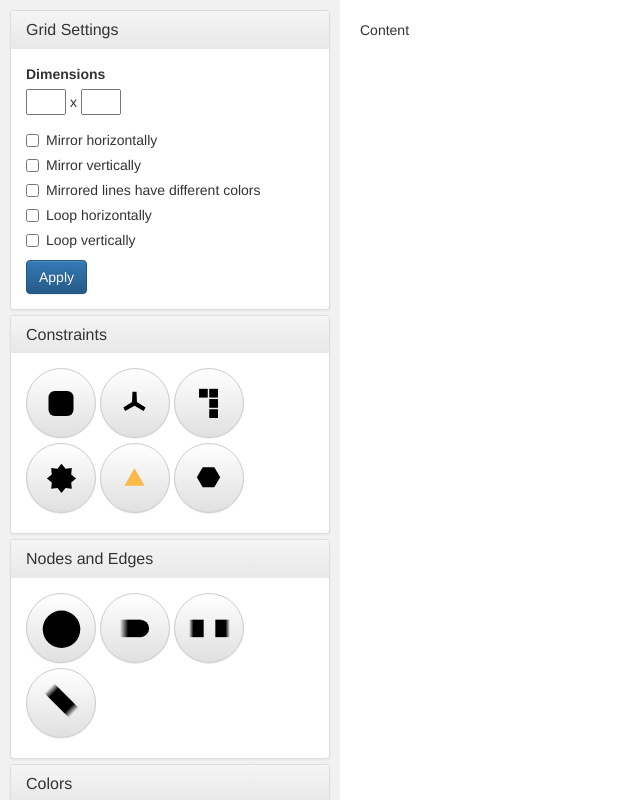
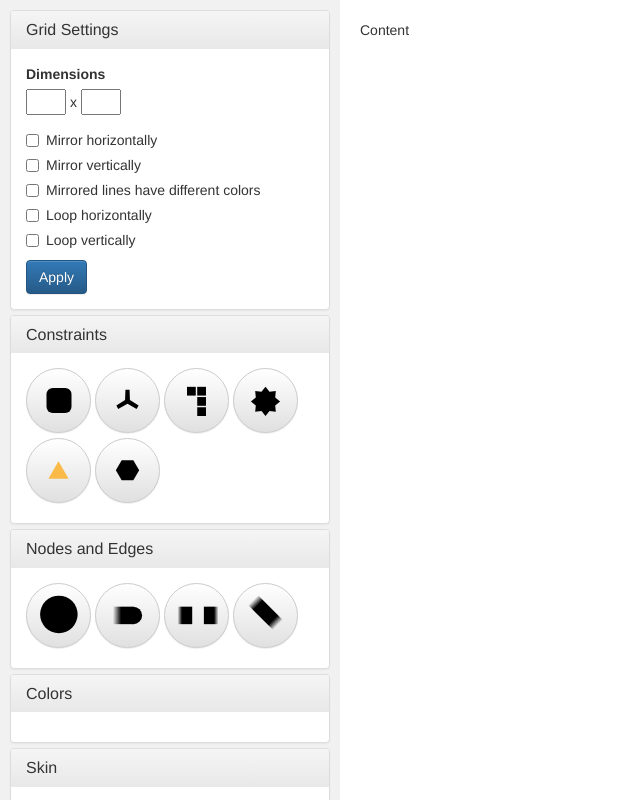
Before and after one commit to haizan2/witness_solver, a plain HTML site: page index.html in a window 1280 px wide. Shown: the whole page, without its empty margins (0-640 px from the left). Drawn offline with nearby package versions, Linux system fonts and the light colour scheme.

Commit message:
Adjusted button size

```diff
--- a/css/main.css
+++ b/css/main.css
@@ -27,9 +27,9 @@ label {
 }
 
 .btn-circle {
-    width: 70px;
-    height: 70px;
+    width: 65px;
+    height: 65px;
     text-align: center;
-    border-radius: 35px;
+    border-radius: 32.5px;
     margin-bottom: 5px;
 }
--- a/index.html
+++ b/index.html
@@ -135,7 +135,7 @@
                   <h4 class="panel-title">Nodes and Edges</h4>
                 </div>
                 <div class="panel-body">
-                  <button id="menu-constr-start" type="button" class="btn btn-default btn-circle menu-toggle-btn"><svg width="45" height="45" viewBox="-50 -70 100 120"><use class="menu-constr-shape" xlink:href="#startpoint-display"/></svg></button>
+                  <button id="menu-constr-start" type="button" class="btn btn-default btn-circle menu-toggle-btn"><svg width="45" height="45" viewBox="-43 -65 100 120"><use class="menu-constr-shape" xlink:href="#startpoint-display"/></svg></button>
                   <button id="menu-constr-end" type="button" class="btn btn-default btn-circle menu-toggle-btn"><svg width="35" height="35" viewBox="-50 -70 100 120">
                     <defs>
                       <linearGradient id="grad-fo1">
@@ -146,7 +146,7 @@
                     <rect x="-50" y="-30" width="70" height="60" fill="url(#grad-fo1)"/>
                     <circle cx="20" cy="0" r="30"/>
                   </svg></button>
-                  <button id="menu-constr-break" type="button" class="btn btn-default btn-circle menu-toggle-btn"><svg width="45" height="35" viewBox="-70 -70 140 120">
+                  <button id="menu-constr-break" type="button" class="btn btn-default btn-circle menu-toggle-btn"><svg width="45" height="35" viewBox="-65 -70 140 120">
                     <defs>
                       <linearGradient id="grad-fo2">
                         <stop offset="0%" stop-color="black" stop-opacity="0"/>
```
